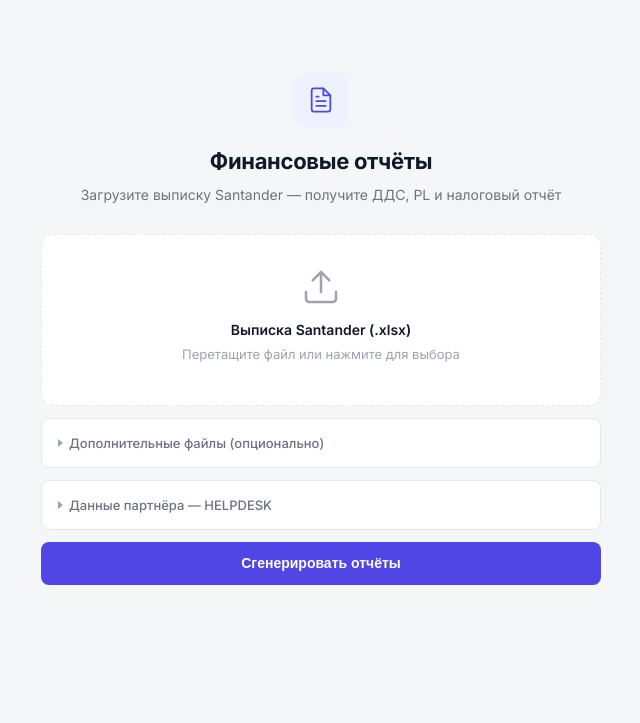
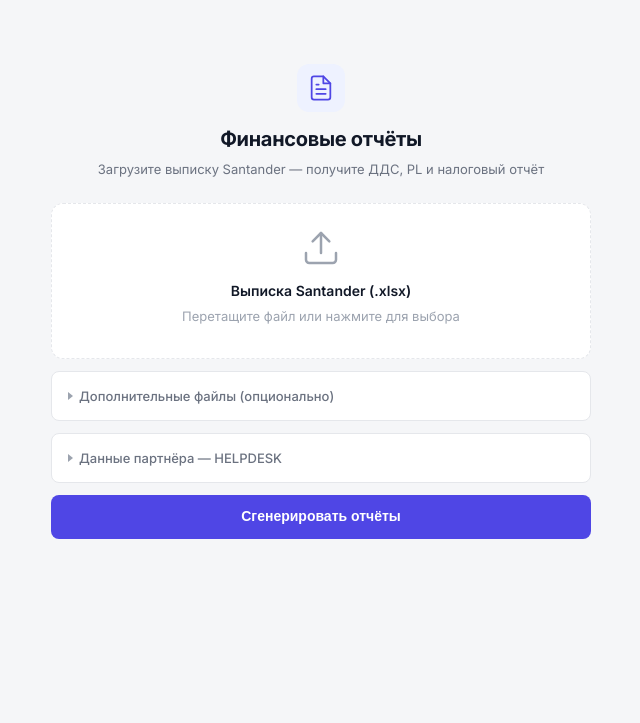
Before and after one commit to efNacht/ddswebapp, a Flask app: page / in a window 1280 px wide. Shown: the part 52-775 px from the top of the page, without its empty margins (319-959 px from the left). Run offline with Flask 3, Linux system fonts and the light colour scheme.

Commit message:
fix: center reports page, tighten upload layout
- Add margin: 0 auto to .reports-page for center alignment
- Reduce upload page max-width to 540px, use viewport-relative padding
- Compact dropzone padding (24px instead of 32px)
- Add min-height to upload page for better vertical positioning

Co-Authored-By: Claude Opus 4.6 <noreply@anthropic.com>

```diff
--- a/static/style.css
+++ b/static/style.css
@@ -167,18 +167,24 @@ a:hover { text-decoration: underline; }
 .header-actions { display: flex; gap: 8px; }
 
 /* ── Upload page ────────────────────────────────────────── */
-.upload-page { max-width: 560px; margin: 0 auto; padding-top: 48px; }
+.upload-page {
+    max-width: 540px; margin: 0 auto;
+    padding-top: 5vh;
+    min-height: calc(100vh - 52px - 48px);
+    display: flex; flex-direction: column;
+    align-items: stretch;
+}
 
-.upload-hero { text-align: center; margin-bottom: 28px; }
+.upload-hero { text-align: center; margin-bottom: 24px; }
 .upload-hero-icon {
-    width: 56px; height: 56px; margin: 0 auto 16px;
+    width: 48px; height: 48px; margin: 0 auto 12px;
     background: var(--primary-light);
-    border-radius: 14px;
+    border-radius: 12px;
     display: flex; align-items: center; justify-content: center;
     color: var(--primary);
 }
-.upload-hero h1 { font-size: 22px; font-weight: 700; letter-spacing: -0.3px; margin-bottom: 6px; }
-.upload-hero p { color: var(--text-dim); font-size: 14px; }
+.upload-hero h1 { font-size: 20px; font-weight: 700; letter-spacing: -0.3px; margin-bottom: 4px; }
+.upload-hero p { color: var(--text-dim); font-size: 13px; }
 
 .already-loaded-banner {
     display: flex; align-items: center; justify-content: space-between;
@@ -192,7 +198,7 @@ a:hover { text-decoration: underline; }
 .upload-zone {
     display: flex; flex-direction: column; align-items: center; justify-content: center;
     border: 1.5px dashed var(--border);
-    border-radius: var(--radius-lg); padding: 32px 24px;
+    border-radius: var(--radius-lg); padding: 24px 20px;
     text-align: center; cursor: pointer;
     transition: all 0.15s; background: var(--surface);
 }
@@ -441,7 +447,7 @@ a:hover { text-decoration: underline; }
 .modal-actions { display: flex; gap: 8px; margin-top: 18px; justify-content: flex-end; }
 
 /* ── Reports ────────────────────────────────────────────── */
-.reports-page { max-width: 800px; }
+.reports-page { max-width: 800px; margin: 0 auto; }
 .reports-grid { display: flex; flex-direction: column; gap: 8px; }
 .report-card {
     display: flex; align-items: center; gap: 14px;
```
